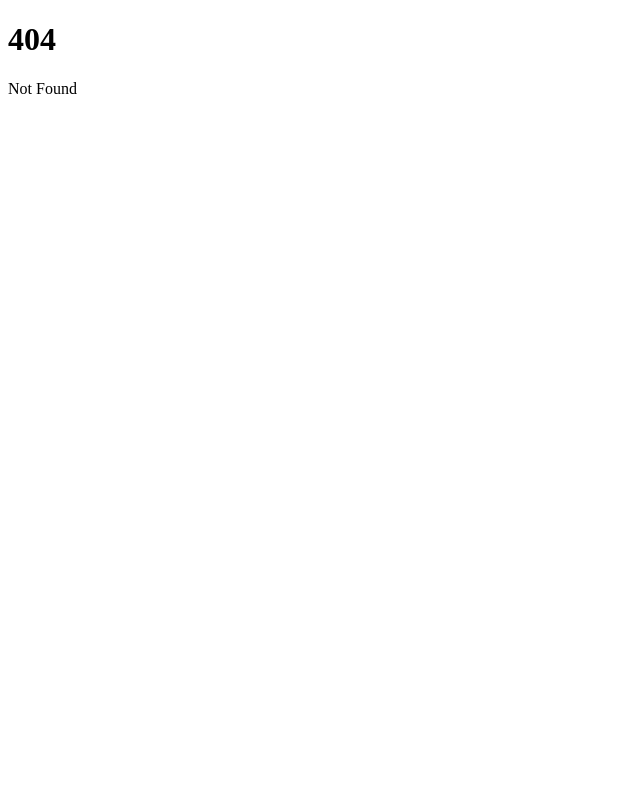
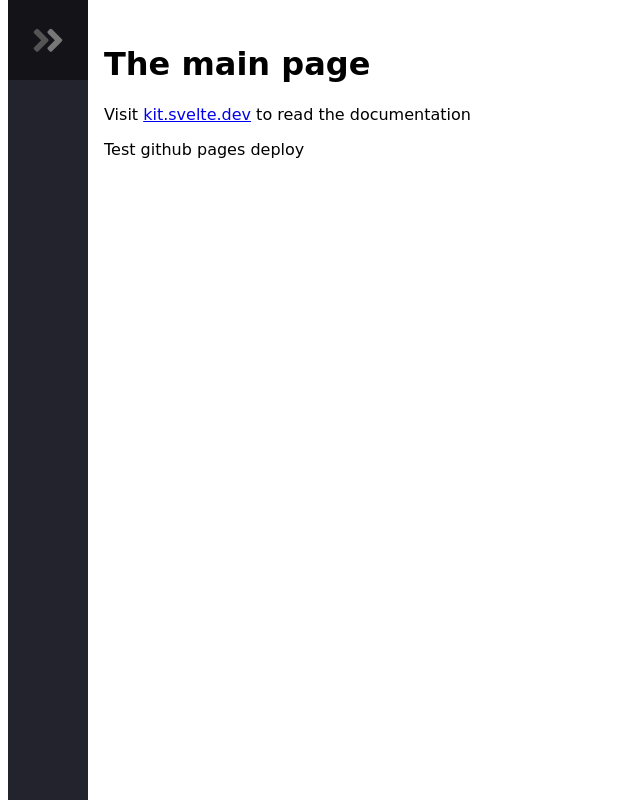
Before and after one commit to flmath/flmath.github.io, a SvelteKit app: page /main in a window 1280 px wide. Before the commit this address had no page. Shown: the whole page, without its empty margins (0-640 px from the left). Built offline with nearby package versions, Linux system fonts and the light colour scheme.

Commit message:
prerender flase revert to routing

```diff
--- /dev/null
+++ b/src/routes/+layout.svelte
@@ -0,0 +1,256 @@
+<script>
+    import { base } from '$app/paths';
+</script>
+
+<body>
+    <nav class="navbar">
+        <ul class="navbar-nav">
+
+            <li class="logo">
+                <a href="{base}/" class="nav-link">
+                  <span class="link-text logo-text">Main</span>
+                  <svg
+                    aria-hidden="true"
+                    focusable="false"
+                    data-prefix="fad"
+                    data-icon="angle-double-right"
+                    role="img"
+                    xmlns="http://www.w3.org/2000/svg"
+                    viewBox="0 0 448 512"
+                    class="svg-inline--fa fa-angle-double-right fa-w-14 fa-5x"
+                  >
+                    <g class="fa-group">
+                      <path
+                        fill="currentColor"
+                        d="M224 273L88.37 409a23.78 23.78 0 0 1-33.8 0L32 386.36a23.94 23.94 0 0 1 0-33.89l96.13-96.37L32 159.73a23.94 23.94 0 0 1 0-33.89l22.44-22.79a23.78 23.78 0 0 1 33.8 0L223.88 239a23.94 23.94 0 0 1 .1 34z"
+                        class="fa-secondary"
+                      ></path>
+                      <path
+                        fill="currentColor"
+                        d="M415.89 273L280.34 409a23.77 23.77 0 0 1-33.79 0L224 386.26a23.94 23.94 0 0 1 0-33.89L320.11 256l-96-96.47a23.94 23.94 0 0 1 0-33.89l22.52-22.59a23.77 23.77 0 0 1 33.79 0L416 239a24 24 0 0 1-.11 34z"
+                        class="fa-primary"
+                      ></path>
+                    </g>
+                  </svg>
+                </a>
+              </li>
+
+
+
+
+
+
+
+
+
+
+            <li class="nav-item">
+                <span class="link-text">
+                    <a href="{base}/" class="nav-item">Home</a></span
+                >
+            </li>
+            <li class="nav-item">
+                <span class="link-text">
+                    <a href="{base}/cv" class="nav-item">CV</a></span
+                >
+            </li>
+            <li class="nav-item">
+                <span class="link-text">
+                    <a href="{base}/error" class="nav-item">Error</a></span
+                >
+            </li>
+        </ul>
+    </nav>
+
+    <main>
+        <slot />
+    </main>
+</body>
+
+<style>
+    :root {
+        font-size: 16px;
+        font-family: "Open Sans";
+        --text-primary: #ebdfdf;
+        --text-secondary: #ececec;
+        --bg-primary: #23232e;
+        --bg-secondary: #141418;
+        --transition-speed: 600ms;
+    }
+    body {
+        font-family: 'Comic Sans MS';
+        color: black;
+        background-color: white;
+        margin: 0;
+        padding: 0;
+    }
+
+    body::-webkit-scrollbar {
+  width: 0.25rem;
+}
+
+body::-webkit-scrollbar-track {
+  background: #1e1e24;
+}
+
+body::-webkit-scrollbar-thumb {
+  background: #6649b8;
+}
+
+    main {
+        margin-left: 5rem;
+        padding: 1rem;
+    }
+
+    .navbar {
+        position: fixed;
+        background-color: var(--bg-primary);
+        transition: width 600ms ease;
+        overflow: scroll;
+    }
+
+    .navbar {
+        width: 5rem;
+        height: 100vh;
+        position: fixed;
+        background-color: var(--bg-primary);
+        transition: width 600ms ease;
+        overflow: scroll;
+    }
+
+    .navbar-nav {
+        list-style: none;
+        padding: 0;
+        margin: 0;
+        display: flex;
+        flex-direction: column;
+        align-items: center;
+        height: 100%;
+    }
+
+    .nav-item {
+        width: 100%;
+    }
+
+    .nav-item:last-child {
+        margin-top: auto;
+    }
+
+    .nav-link {
+        display: flex;
+        align-items: center;
+        height: 5rem;
+        color: var(--text-primary);
+        text-decoration: none;
+        filter: grayscale(100%) opacity(0.7);
+        transition: var(--transition-speed);
+    }
+
+    .nav-link:hover {
+        filter: grayscale(0%) opacity(1);
+        background: var(--bg-secondary);
+        color: var(--text-secondary);
+    }
+
+    .link-text {
+        display: none;
+        margin-left: 1rem;
+    }
+
+    .nav-link svg {
+        width: 2rem;
+        min-width: 2rem;
+        margin: 0 1.5rem;
+    }
+    .fa-primary {
+  color: #ff7eee;
+}
+
+.fa-secondary {
+  color: #df49a6;
+}
+
+.fa-primary,
+.fa-secondary {
+  transition: var(--transition-speed);
+}
+
+.logo {
+  font-weight: bold;
+  text-transform: uppercase;
+  margin-bottom: 1rem;
+  text-align: center;
+  color: var(--text-secondary);
+  background: var(--bg-secondary);
+  font-size: 1.5rem;
+  letter-spacing: 0.3ch;
+  width: 100%;
+}
+
+.logo svg {
+  transform: rotate(0deg);
+  transition: var(--transition-speed);
+}
+
+.logo-text
+{
+  display: inline;
+  position: absolute;
+  left: -999px;
+  transition: var(--transition-speed);
+}
+
+    .navbar:hover .logo svg {
+        transform: rotate(-180deg);
+    }
+
+    /* Small screens */
+    @media only screen and (max-width: 600px) {
+        .navbar {
+            bottom: 0;
+            width: 100vw;
+            height: 5rem;
+        }
+
+        .logo {
+            display: none;
+        }
+
+        .navbar-nav {
+            flex-direction: row;
+        }
+
+        .nav-link {
+            justify-content: center;
+        }
+
+        main {
+            margin: 0;
+        }
+    }
+
+    /* Large screens */
+    @media only screen and (min-width: 600px) {
+        .navbar {
+            top: 0;
+            width: 5rem;
+            height: 100vh;
+        }
+
+        .navbar:hover {
+            width: 16rem;
+        }
+
+        .navbar:hover .link-text {
+            display: inline;
+        }
+
+        .navbar:hover .logo svg {
+            margin-left: 11rem;
+        }
+
+        .navbar:hover .logo-text {
+            left: 0px;
+        }
+    }
+</style>
--- a/src/routes/+page.svelte
+++ b/src/routes/+page.svelte
@@ -1,3 +1 @@
 <h1>The main page</h1>
-<p>Visit <a href="https://kit.svelte.dev">kit.svelte.dev</a> to read the documentation</p>
-<p>Test github pages deploy</p>
--- /dev/null
+++ b/src/routes/cv/+page.svelte
@@ -0,0 +1,2 @@
+<h1>The CV</h1>
+<p>Visit <a href="https://kit.svelte.dev">kit.svelte.dev</a> to read the documentation</p>
--- /dev/null
+++ b/src/routes/main/+page.svelte
@@ -0,0 +1,3 @@
+<h1>The main page</h1>
+<p>Visit <a href="https://kit.svelte.dev">kit.svelte.dev</a> to read the documentation</p>
+<p>Test github pages deploy</p>
--- a/svelte.config.js
+++ b/svelte.config.js
@@ -25,7 +25,7 @@ const config =  {
 
     prerender: {
       // This can be false if you're using a fallback (i.e. SPA mode)
-      default: true
+      default: false
     }
   }
 };
```
Also changed, not shown: 1 other file (tests, documents, lock files or other folders).
